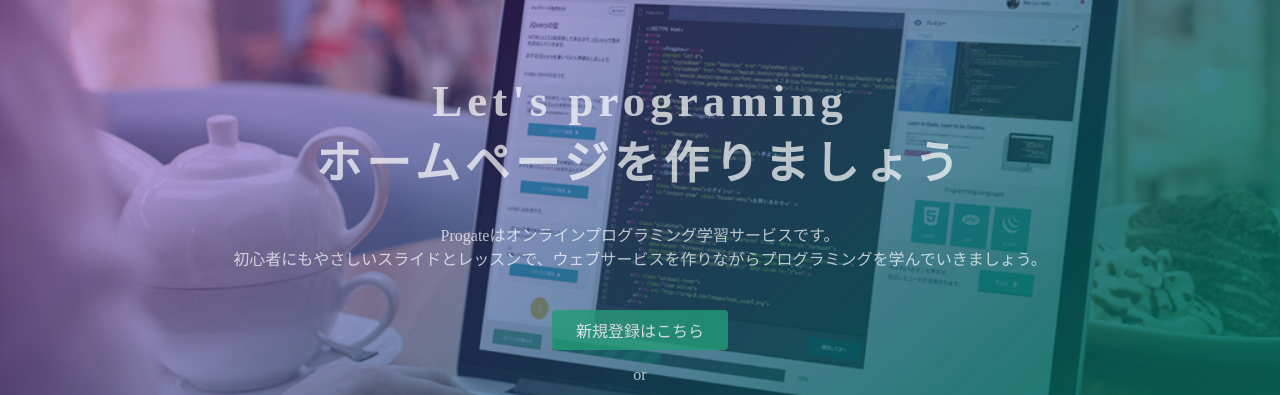
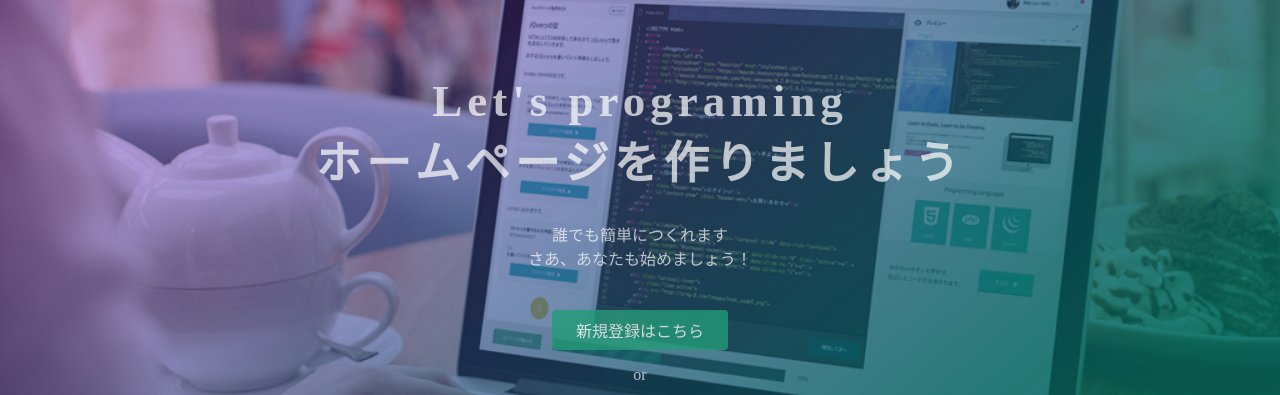
Before and after one commit to kotetu1124/kotetu1124.github.io, a plain HTML site: page index.html in a window 1280 px wide. Shown: the part 135-530 px from the top of the page. Drawn offline with Linux system fonts and the light colour scheme.

Commit message:
サブタイトルの変更

```diff
--- a/index.html
+++ b/index.html
@@ -24,7 +24,7 @@
   <div class="top-wrapper">
     <div class="container">
       <h1>Let's programing<br>ホームページを作りましょう</h1>
-      <p>Progateはオンラインプログラミング学習サービスです。<br>初心者にもやさしいスライドとレッスンで、ウェブサービスを作りながらプログラミングを学んでいきましょう。</p>
+      <p>誰でも簡単につくれます<br>さあ、あなたも始めましょう！</p>
       <div class="btn-wrapper">
         <a href="#" class="btn signup">新規登録はこちら</a>
         <p>or</p>
```
